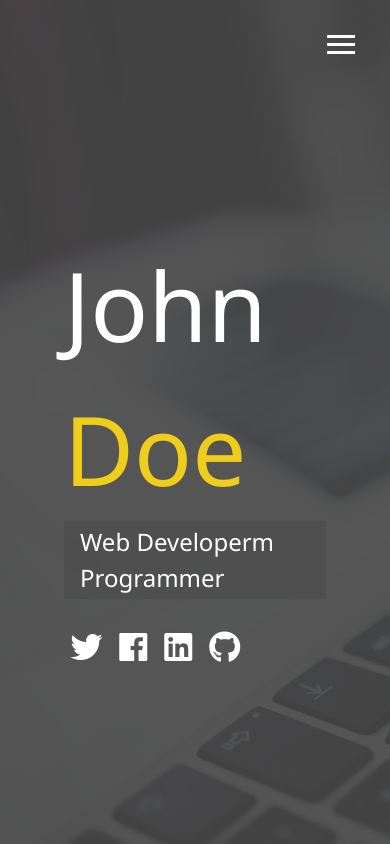
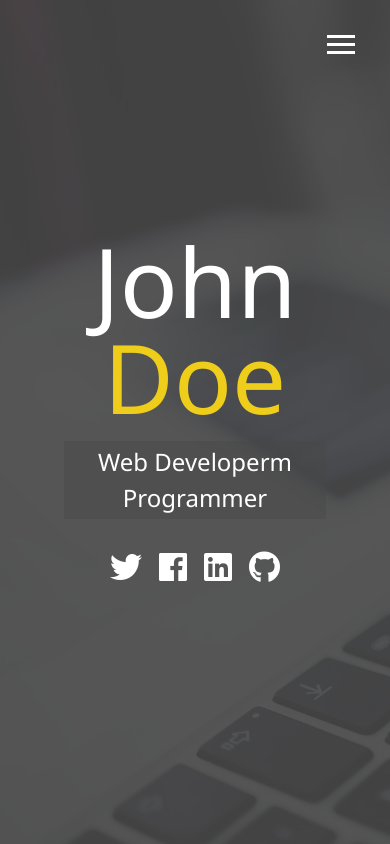
Before and after one commit to imjamesku/modern_portfolio, a website: page dist/index.html in a window 390 px wide. Drawn offline with Linux system fonts and the light colour scheme.

Commit message:
Added media queries and made menu overlay responsive

```diff
--- a/scss/_config.scss
+++ b/scss/_config.scss
@@ -3,6 +3,7 @@
 $show-home-image: true;
 $home-image: url(../img/background.jpg);
 $portrait-image: url(../img/portrait.jpg);
+$portrait-image-sm: url(../img/portrait_small.jpg);
 $background-opacity: 0.9;
 
 @mixin easeOut {
@@ -29,3 +30,28 @@
     }
   }
 }
+
+ // Media Query Mixins
+ @mixin mediaSm {
+   @media screen and (max-width: 500px) {
+     @content;
+   }
+ }
+
+ @mixin mediaMd {
+  @media screen and (max-width: 768px) {
+    @content;
+  }
+}
+
+@mixin mediaLg {
+  @media screen and (min-width: 769) and (max-width: 1170px) {
+    @content;
+  }
+}
+
+@mixin mediaXl {
+  @media screen and (min-width: 1171) {
+    @content;
+  }
+}
--- /dev/null
+++ b/scss/_mobile.scss
@@ -0,0 +1,55 @@
+// Widescreens
+@include mediaXl {
+
+}
+
+// Desktops & laptops
+@include mediaLg {
+
+}
+
+// Tablets & small Laptops
+@include mediaMd {
+  main{
+    align-items: center;
+    text-align: center;
+
+    .lg-heading {
+      line-height: 1;
+      margin-bottom: 1rem;
+    }
+  }
+  ul.menu-nav, div.menu-branding {
+    float: none;
+    width: 100%;
+    min-height: 0;
+
+    &.show {
+      transform: translate3d(0, 0, 0);
+    }
+  }
+
+  .menu-nav {
+    height: 75vh;
+    transform: translate3d(-100%, 0, 0);
+    font-size: 24px;
+  }
+
+  .menu-branding {
+    height: 25vh;
+    transform: translate3d(100%, 0, 0);
+
+    .portrait {
+      background: $portrait-image-sm;
+      width: 150px;
+      height: 150px;
+    }
+  }
+}
+
+// Smartphones
+@include mediaSm {
+  main#home h1 {
+    margin-top:10vh;
+  }
+}
--- a/scss/main.scss
+++ b/scss/main.scss
@@ -1,6 +1,6 @@
 @import 'config';
 @import 'menu';
-
+@import '_mobile';
 * {
   box-sizing: border-box;
 }
```
Also changed, not shown: dist/css/main.css.
